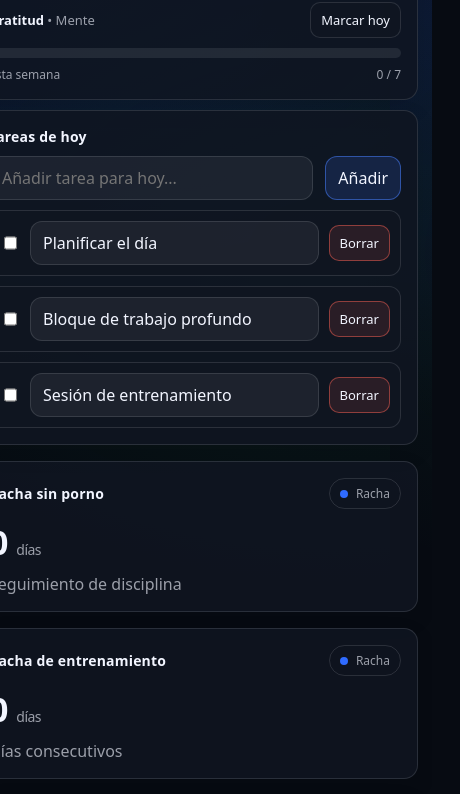
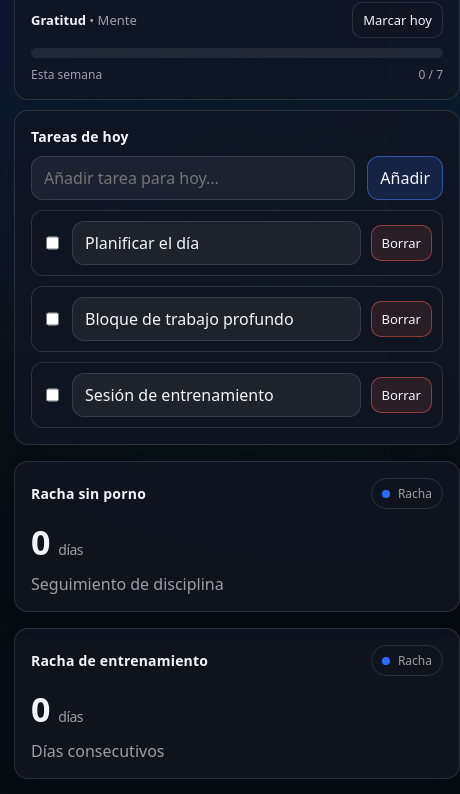
Before and after one commit to Clayyklein/mi-sistema-, a React (Vite) app: page /dashboard in a window 390 px wide. Shown: the top 794 px of the page, 460 px wide, since content can reach past the window. Built offline with nearby package versions, Linux system fonts and the light colour scheme.

Commit message:
Fix dashboard layout width and card scaling

```diff
--- a/src/ui/styles/ui.css
+++ b/src/ui/styles/ui.css
@@ -1,6 +1,6 @@
 .appShell {
   display: grid;
-  grid-template-columns: 280px 1fr;
+  grid-template-columns: clamp(220px, 18vw, 280px) minmax(0, 1fr);
   min-height: 100vh;
 }
 
@@ -75,14 +75,14 @@
 }
 
 .content {
+  min-width: 0;
+  width: 100%;
   padding: 26px 26px 40px;
 }
 
-/* MODIFICADO PARA QUE USE MÁS ANCHO */
 .page {
   width: 100%;
-  max-width: 1400px;
-  margin: 0 auto;
+  max-width: none;
 }
 
 .pageHeader {
@@ -112,13 +112,13 @@
 
 .grid2 {
   display: grid;
-  grid-template-columns: 1.1fr 0.9fr;
+  grid-template-columns: minmax(0, 1.25fr) minmax(340px, 1fr);
   gap: 16px;
 }
 
 .grid3 {
   display: grid;
-  grid-template-columns: repeat(3, minmax(0, 1fr));
+  grid-template-columns: repeat(auto-fit, minmax(170px, 1fr));
   gap: 16px;
 }
 
@@ -338,6 +338,12 @@
   }
 }
 
+@media (max-width: 1200px) {
+  .grid2 {
+    grid-template-columns: 1fr;
+  }
+}
+
 @media print {
   .sidebar,
   .headerActions,
```
